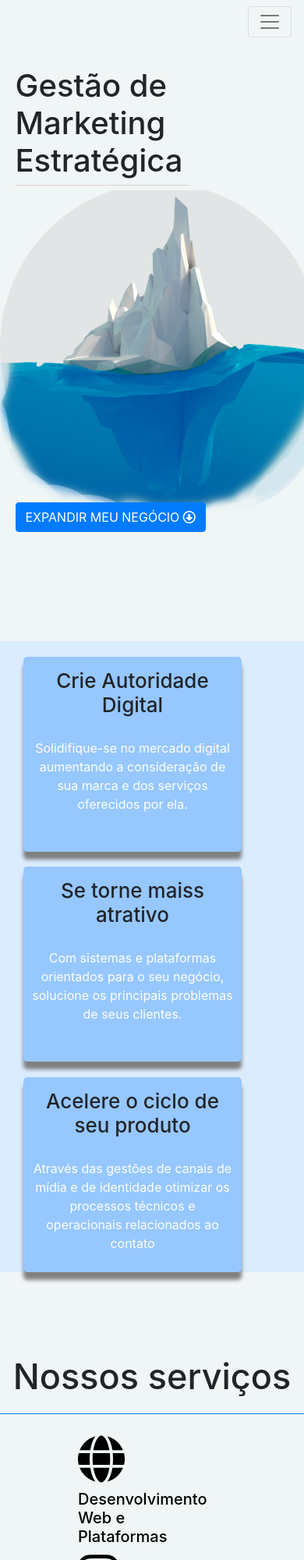
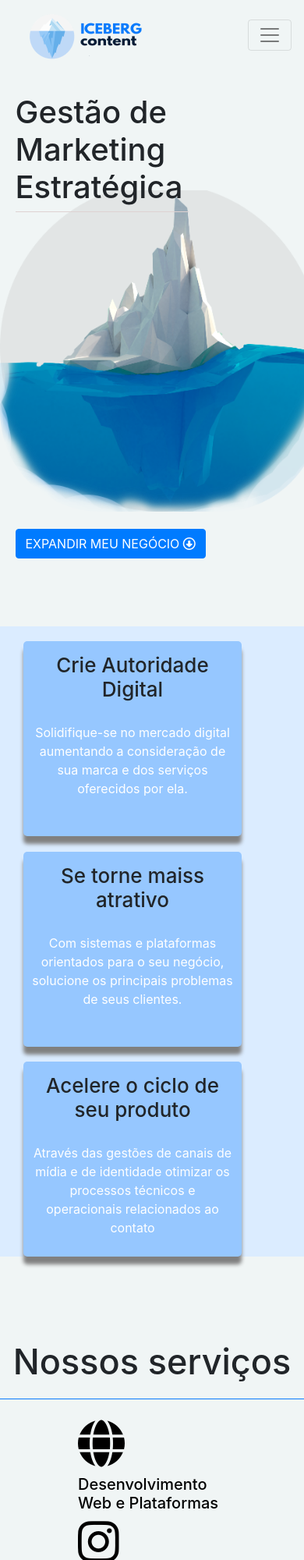
Before and after one commit to isadoragalvaoss/iceberg, a plain HTML site: page index.html in a window 390 px wide. Shown: the top 2000 px of the page at 78% size. Drawn offline with nearby package versions, Linux system fonts and the light colour scheme.

Commit message:
ajustes mobile

```diff
--- a/index.html
+++ b/index.html
@@ -32,7 +32,7 @@
                   <div class="collapse navbar-collapse" id="navbarResponsive">
                     <ul class="navbar-nav ">
                       <li class="nav-item active">
-                        <a class="nav-link ml-5" id="first" href="#">Home</a>
+                        <a class="nav-link ml-md-5" id="first" href="#">Home</a>
                       </li>
                       <li class="nav-item">
                         <a class="nav-link pl-2" href="#">Sobre</a>
@@ -56,7 +56,7 @@
             <p>Lorem ipsum dolor sit amet consectetur adipisicing elit. Officiis facilis sint nam, cupiditate deleniti
                 nulla earum iusto laboriosam aliquid reprehenderit inventore. Repudiandae enim quisquam distinctio!
                 Veniam sapiente tenetur quibusdam dolor.</p>
-            <a href="#pag2" class="btn btn-primary">EXPANDIR MEU NEGÓCIO <i class="far fa-arrow-alt-circle-down"></i></a>
+            <a href="#pag2" class="btn btn-primary" id="btnExpandir">EXPANDIR MEU NEGÓCIO <i class="far fa-arrow-alt-circle-down"></i></a>
         </div>
     </section>
 
--- a/main.css
+++ b/main.css
@@ -256,11 +256,11 @@ footer p {
       visibility: hidden;
   }
 
-  .pag1 a{
+  #btnExpandir{
     margin-top: -50%;
   }
   .pag2{
-      margin-top: -20%;
+      margin-top: -25%;
       height: auto;
       width: -webkit-fill-available;
       display: inline-block;
@@ -279,6 +279,9 @@ footer p {
       padding: 10px 0;
   }
 
+  .servicos h4{
+    width: 100%;
+  }
   .cubo{
       left: 0;
   }
```
